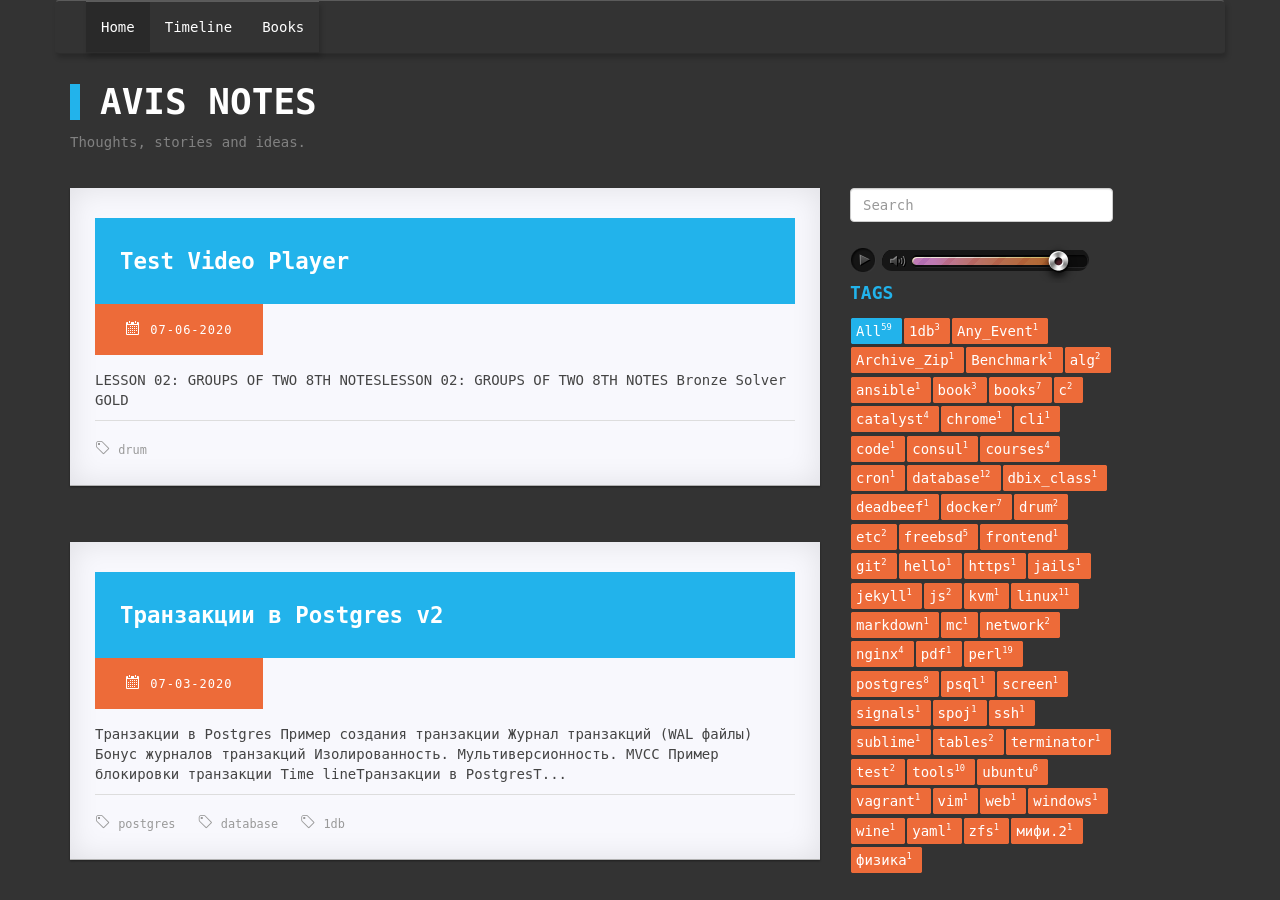
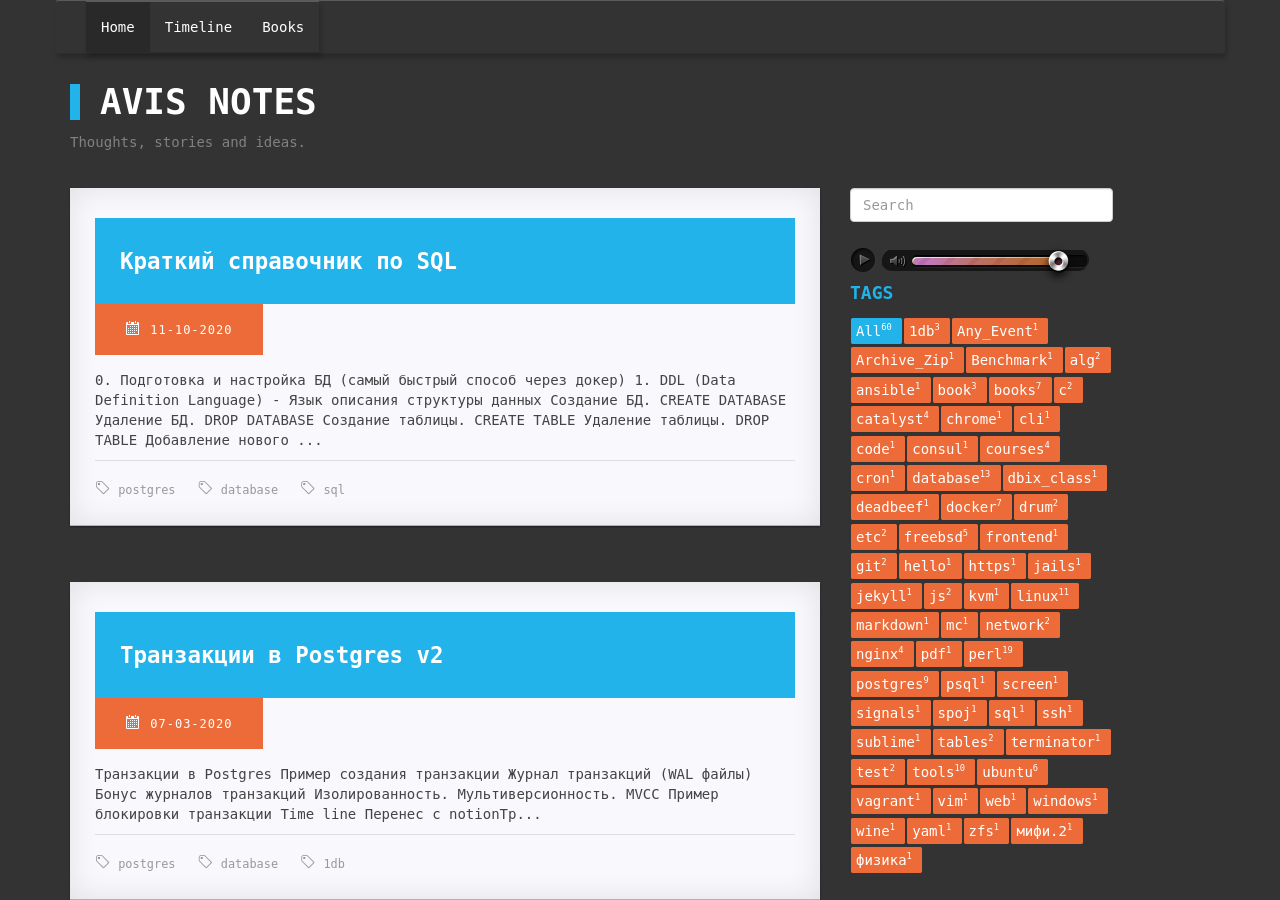
Before and after one commit to Avis20/avis20.github.io, a Jekyll site: the page built from index.html, in a window 1280 px wide and 900 px high. Built offline with Jekyll 4.4.1, drawn with Linux system fonts in a browser that asks for light colours; a script that is not in the unit is left out; some of the changed text lies outside the part shown.

```diff
--- /dev/null
+++ b/_posts/2020-10-11-sql.md
@@ -0,0 +1,331 @@
+---
+title: Краткий справочник по SQL
+tags: [postgres, database, sql]
+reference:
+  -
+    link:
+    title:
+
+---
+
+* TOC
+{:toc}
+
+Просто заметки по sql. Ничего серьезного
+
+# 0. Подготовка и настройка БД (самый быстрый способ через докер)
+
+<pre><code class="bash">
+$ PG_VER=11.5
+$ echo "START postgres:${PG_VER}";
+START postgres:11.5
+$ sudo mkdir -p /var/tmp/pg_data/local/${PG_VER}
+[sudo] пароль для avis:
+$ docker run --rm -d --name postgres -e POSTGRES_PASSWORD=1234 --net=host -v /var/tmp/pg_data/local/${PG_VER}:/var/lib/postgresql/data/ postgres:${PG_VER}
+0f94fd225233acadceb2bac3877168124039beba1c540d380962d9d2149d27f8
+$ psql -h localhost -p 5432 -U postgres
+psql (9.5.23, сервер 11.5 (Debian 11.5-3.pgdg90+1))
+ПРЕДУПРЕЖДЕНИЕ: psql имеет базовую версию 9.5, а сервер - 11.
+                Часть функций psql может не работать.
+Введите "help", чтобы получить справку.
+
+postgres=#
+
+</code></pre>
+
+Подробнее см.
+* <a href="/2019/07/04/linux-docker.html">Docker - Основные команды</a>
+* <a href="/2019/01/07/psql-psql.html">Postgres - psql</a>
+
+# 1. DDL (Data Definition Language) - Язык описания структуры данных
+
+Основные команды: Create, Drup,
+
+## Создание БД. `CREATE DATABASE`
+
+<pre><code class="sql">
+CREATE DATABASE local_db;
+</code></pre>
+
+<pre><code class="sql">
+CREATE DATABASE
+</code></pre>
+
+## Удаление БД. `DROP DATABASE`
+
+<pre><code class="sql">
+DROP DATABASE local_db
+</code></pre>
+
+<pre><code class="sql">
+DROP DATABASE
+</code></pre>
+
+## Создание таблицы. `CREATE TABLE`
+
+<pre><code class="sql">
+CREATE TABLE movies (
+    id INTEGER NOT NULL,
+    name TEXT,
+    genre TEXT,
+    year INTEGER,
+    rating NUMERIC(2, 1),
+    PRIMARY KEY (id)
+);
+</code></pre>
+
+<pre><code class="sql">
+CREATE TABLE
+</code></pre>
+
+## Удаление таблицы. `DROP TABLE`
+
+<pre><code class="sql">
+DROP TABLE movies;
+</code></pre>
+
+<pre><code class="sql">
+DROP TABLE
+</code></pre>
+
+## Добавление нового столбца. `ALTER TABLE`
+
+<pre><code class="sql">
+ALTER TABLE movies ADD country TEXT;
+</code></pre>
+
+<pre><code class="sql">
+ALTER TABLE
+</code></pre>
+
+## Удаление столбца. `ALTER TABLE`
+
+<pre><code class="sql">
+ALTER TABLE movies DROP COLUMN country;
+</code></pre>
+
+<pre><code class="sql">
+ALTER TABLE
+</code></pre>
+
+
+# 2. DML (Data Manipulation Language) - Язык манипуляции с данными
+
+Основные команды: Select, Insert, Update, Delete
+
+## Вставка данных `INSERT`
+
+<pre><code class="sql">
+INSERT INTO movies (id, name, genre, year, rating)
+VALUES (1, 'Avatar', 'action', 2009, 7.9);
+</code></pre>
+
+<pre><code class="sql">
+INSERT 0 1
+</code></pre>
+
+## Вставка нескольких строк с данными `INSERT`
+
+<pre><code class="sql">
+INSERT INTO movies (id, name, genre, YEAR, rating) VALUES
+(2, 'Jurassic World', 'action', 2015, 7.3),
+(3, 'The Avengers', 'action', 2012, 8.1),
+(4, 'The Dark Knight', 'action', 2008, 9.0),
+(5, 'Star Wars: Episode I - The Phantom Menace', 'action', 1999, 6.6);
+</code></pre>
+
+<pre><code class="sql">
+INSERT 0 4
+</code></pre>
+
+## Выборка всех данных. `SELECT`
+
+<pre><code class="sql">
+SELECT * FROM movies;
+</code></pre>
+
+<pre><code class="sql">
+ id |                   name                    | genre  | year | rating
+----+-------------------------------------------+--------+------+--------
+  1 | Avatar                                    | action | 2009 |    7.9
+  2 | Jurassic World                            | action | 2015 |    7.3
+  3 | The Avengers                              | action | 2012 |    8.1
+  4 | The Dark Knight                           | action | 2008 |    9.0
+  5 | Star Wars: Episode I - The Phantom Menace | action | 1999 |    6.6
+(5 строк)
+</code></pre>
+
+<div class="info">
+    в postgres эквивалент
+    <pre><code class="sql">
+TABLE movies; </code></pre>
+</div>
+
+## Выборка `NULL` и `NOT NULL` значений. `SELECT`
+
+<pre><code class="sql">
+INSERT INTO movies (id, name, genre, year)
+VALUES (6, 'No rating movie', 'action', 2009);
+</code></pre>
+
+<pre><code class="sql">
+INSERT 0 1
+</code></pre>
+<hr>
+<pre><code class="sql">
+SELECT * FROM movies
+WHERE rating IS NULL;
+</code></pre>
+
+<pre><code class="sql">
+ id |      name       | genre  | year | rating
+----+-----------------+--------+------+--------
+  6 | No rating movie | action | 2009 |
+(1 строка)
+</code></pre>
+<hr>
+<pre><code class="sql">
+SELECT * FROM movies
+WHERE rating IS NOT NULL;
+</code></pre>
+
+<pre><code class="sql">
+ id |                   name                    | genre  | year | rating
+----+-------------------------------------------+--------+------+--------
+  1 | Avatar                                    | action | 2009 |    7.9
+  2 | Jurassic World                            | action | 2015 |    7.3
+  3 | The Avengers                              | action | 2012 |    8.1
+  4 | The Dark Knight                           | action | 2008 |    9.0
+  5 | Star Wars: Episode I - The Phantom Menace | action | 1999 |    6.6
+(5 строк)
+</code></pre>
+
+## Обновление данных. `UPDATE`
+
+До обновления
+<pre><code class="sql">
+SELECT * FROM movies WHERE id = 1;
+</code></pre>
+
+<pre><code class="sql">
+ id |  name  | genre  | year | rating
+----+--------+--------+------+--------
+  1 | Avatar | action | 2009 |    7.9
+(1 строка)
+</code></pre>
+<hr>
+<pre><code class="sql">
+UPDATE movies
+SET rating = 9.0
+WHERE id = 1;
+</code></pre>
+
+<pre><code class="sql">
+UPDATE 1
+</code></pre>
+<hr>
+
+После обновления
+<pre><code class="sql">
+SELECT * FROM movies WHERE id = 1;
+</code></pre>
+
+<pre><code class="sql">
+ id |  name  | genre  | year | rating
+----+--------+--------+------+--------
+  1 | Avatar | action | 2009 |    9.0
+(1 строка)
+</code></pre>
+
+
+## Удаление данных. `DELETE`
+
+<pre><code class="sql">
+DELETE FROM movies WHERE id = 1;
+</code></pre>
+
+<pre><code class="sql">
+DELETE 1
+</code></pre>
+
+
+## Агрегатные функции: `AVG`, `COUNT`, `MIN`, `MAX`, `SUM` и т.п.
+
+### Подсчет количества записей в таблице. `SELECT COUNT`
+
+<pre><code class="sql">
+SELECT COUNT(*) FROM movies;
+</code></pre>
+
+<pre><code class="sql">
+ count
+-------
+     5
+(1 строка)
+</code></pre>
+
+### Выборка уникальных записей. `SELECT DISTINCT`
+
+<pre><code class="sql">
+SELECT DISTINCT genre FROM movies;
+</code></pre>
+
+<pre><code class="sql">
+ genre
+--------
+ action
+(1 строка)
+</code></pre>
+
+### Выборка по критерию. `SELECT ... WHERE`
+
+Выбрать все фильмы, у которых рейтинг строго больше 8
+<pre><code class="sql">
+SELECT * FROM movies WHERE rating > 8;
+</code></pre>
+
+<pre><code class="sql">
+ id |      name       | genre  | year | rating
+----+-----------------+--------+------+--------
+  3 | The Avengers    | action | 2012 |    8.1
+  4 | The Dark Knight | action | 2008 |    9.0
+(2 строки)
+</code></pre>
+
+<hr>
+
+<pre><code class="sql">
+INSERT INTO movies (id, name, genre, year, rating) VALUES
+(7, 'Se7en', 'drama', 1995, 8.6),
+(8, 'Seven', 'drama', 1979, 6.1);
+</code></pre>
+
+<pre><code class="sql">
+INSERT 0 2
+</code></pre>
+
+Выбрать все фильмы, у которых название совпадает по шаблону
+<pre><code class="sql">
+SELECT * FROM movies WHERE name LIKE 'Se_en';
+</code></pre>
+
+<pre><code class="sql">
+ id | name  | genre | year | rating
+----+-------+-------+------+--------
+  7 | Se7en | drama | 1995 |    8.6
+  8 | Seven | drama | 1979 |    6.1
+(2 строки)
+</code></pre>
+
+<div class="info">
+    <p>Параметры like:</p>
+    <ol>
+        <li><b>_</b> - любой 1 символ</li>
+        <li><b>%</b> - любые символы</li>
+    </ol>
+    Пример
+    <ol>
+        <li>LIKE 'A%' - начинается с "A"</li>
+        <li>LIKE '%a' - заканчивается на "a"</li>
+    </ol>
+</div>
```
Also changed, not shown: _posts/2020-03-07-postgres-test.md (+4 -0 lines), _posts/2019-06-07-test-video-player.md (renamed from _posts/2020-06-07-test-video-player.md).
